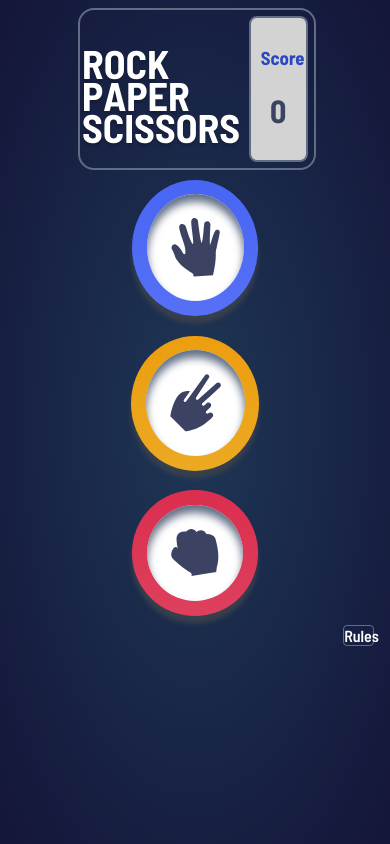
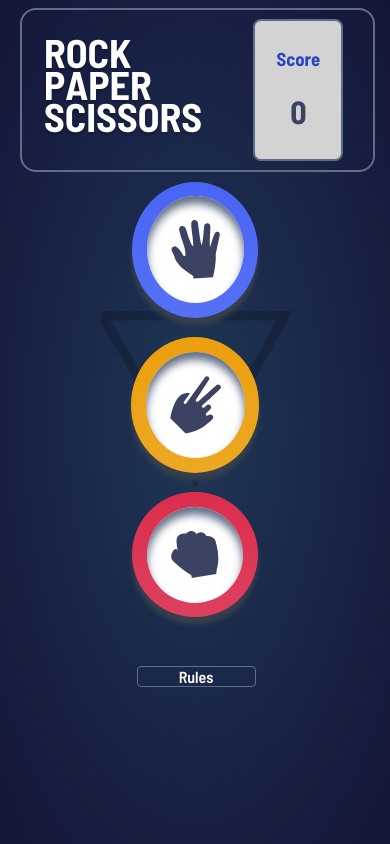
Before and after one commit to phellwege/RockPaperScissors, a React (Create React App) app: page / in a window 390 px wide. Built offline with nearby package versions, Linux system fonts and the light colour scheme.

Commit message:
mobile version working changes

```diff
--- a/src/RPS.css
+++ b/src/RPS.css
@@ -44,13 +44,6 @@ h2 {
     flex-wrap: wrap;
     width: 50%;
     margin-left: 25%;
-}
-.LoadWrap {
-    display: flex;
-    flex-wrap: wrap;
-    width: 50%;
-    margin-left: 25%;
-    justify-content: space-around;
 }
 .resultsWrap {
     display: flex;
@@ -278,4 +271,26 @@ h2 {
     #mobileOnly .pcChoice{
         display: flex;
     }
+    #topDiv {
+        width:90%;
+        margin-left:5%;
+    }
+    #topDiv div img {
+        margin-top: 18%;
+    }
+    #scoreTracker {
+        padding: 8px;
+        width: 20%;
+    }
+    #playAgainButton {
+        width: 40%;
+    }
+    #rulesButton {
+        margin-top: 10%;
+        width: 30%;
+        margin-left: 35%;
+    }
+    .selectBkg {
+        background-size: 50%;
+    }
 }
```
